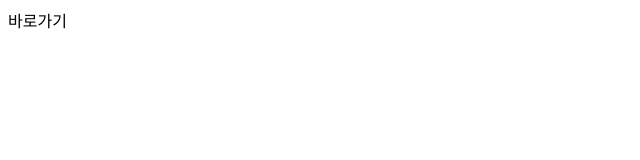
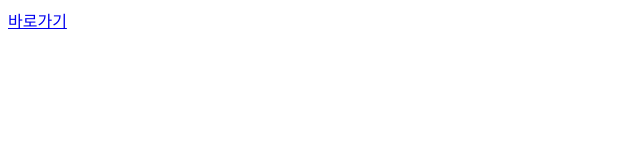
Before and after one commit to minirang2/jeomlang, a plain HTML site: page index.html in a window 1280 px wide. Shown: the full height of the page, 0-640 px from the left. Drawn offline with Linux system fonts and the light colour scheme.

Commit message:
index.html 업데이트

```diff
--- a/index.html
+++ b/index.html
@@ -1,2 +1,2 @@
 <!DOCTYPE html>
-<html><a herf="/ide/jeom_ide.html">바로가기</a></html>
+<html><a href="/ide/jeom_ide.html">바로가기</a></html>
```
